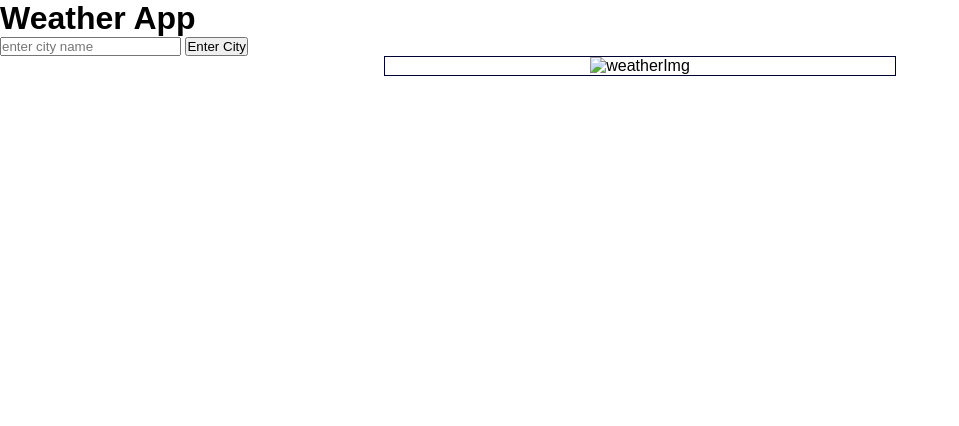
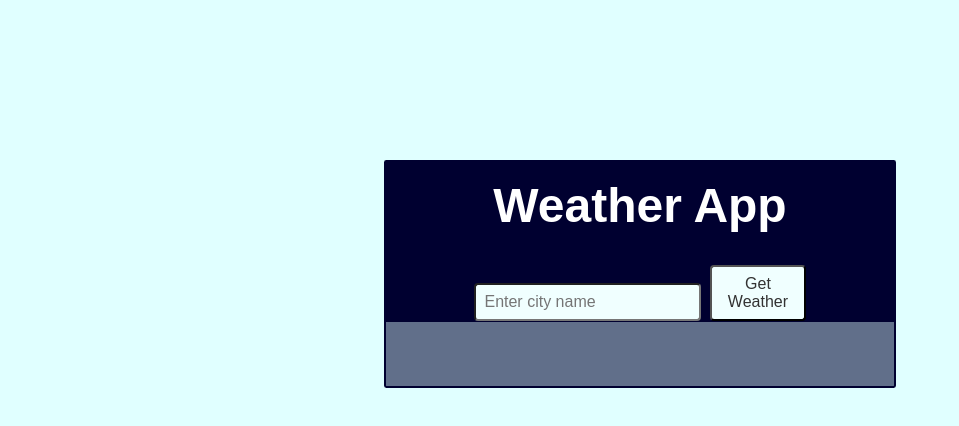
Before and after one commit to shobanamg/weather-app, a plain HTML site: page index.html in a window 1280 px wide. Shown: the whole page, without its empty margins (0-959 px from the left). Drawn offline with Linux system fonts and the light colour scheme.

Commit message:
refactored code

```diff
--- a/index.html
+++ b/index.html
@@ -9,24 +9,22 @@
 </head>
 <body>
 <main class="container">
-    <div class="header">
+    <section class="header">
         <h1>Weather App</h1>
-        <div>
-            <input type="text" id="searchbox" placeholder="enter city name">
-            <button type="submit" class="btn">Enter City</button>
+        <div class="inbut-box">
+            <input type="text" id="searchbox" placeholder="Enter city name">
+            <button type="submit" class="btn">Get Weather</button>
         </div>
-    </div>
-    <div class="weather-container">
+    </section>
+    <section class="weather-container">
         <h2 class="city"></h2>
-
         <h1 class="temperature"></h1>
         <div class="img-box">
-            <div><img src="" id="icon" alt="weatherImg"></div>
+            <img src="" id="icon"/>
             <p class="weather"></p></div>
         <p class="wind"></p>
         <p class="sun-rise-set"></p>
-
-    </div>
+    </section>
 </main>
 <script src="script.js"></script>
 </body>
--- a/script.js
+++ b/script.js
@@ -1,31 +1,30 @@
 const button = document.querySelector(".btn");
 const searchValue = document.querySelector("#searchbox");
+
 const setFunction = () => {
   const cityName = searchValue.value;
   getData(cityName);
 };
 
+const BASE_URL = "https://api.openweathermap.org";
+const API_KEY = "4eeb1d008f71e17389ab9cfdf9790eee";
 const getData = (cityName) => {
-  searchValue.value = "";
-  fetch(
-    `https://api.openweathermap.org/data/2.5/weather?q=${cityName}&appid=4eeb1d008f71e17389ab9cfdf9790eee`
-  )
+  if (searchValue.value === "") {
+    alert("Please enter a valid city name");
+  } else {
+    fetch(`${BASE_URL}/data/2.5/weather?q=${cityName}&appid=${API_KEY}`)
       .then((response) => response.json())
       .then((weather) => {
         console.log(weather);
         const celcius = Math.round(parseFloat(weather.main.temp) - 273.15);
-      const fahrenheit = Math.round(
-        (parseFloat(weather.main.temp) - 273.15) * 1.8 + 32
-      );
-
         document.querySelector(".city").innerHTML = `${weather.name} ,
         ${weather.sys.country}`;
         document.querySelector(".temperature").innerHTML = celcius + "&deg;";
         document.getElementById(
           "icon"
         ).src = `http://openweathermap.org/img/w/${weather.weather[0].icon}.png`;
-      document.querySelector(".weather").innerHTML = weather.weather[0].main;
-
+        document.querySelector(".weather").innerHTML =
+          weather.weather[0].description;
         document.querySelector(
           ".wind"
         ).innerHTML = `wind speed: ${weather.wind.speed} km/h`;
@@ -42,5 +41,8 @@ const getData = (cityName) => {
         })}pm  `;
       })
       .catch((error) => console.log(error));
+  }
+  searchValue.value = "";
 };
+
 button.addEventListener("click", setFunction);
--- a/style.css
+++ b/style.css
@@ -5,18 +5,85 @@
     box-sizing: border-box;
 }
 
-.container{
-    width: 100%;
-    height: 100%;
+body {
+    background-color: lightcyan;
 }
 
-.weather-container{
+.container{
     width: 40%;
     height: 100%;
-    margin: auto;
+    margin: 10rem auto;
     display: flex;
     flex-direction: column;
     justify-content: center;
     align-items: center;
-    border: 1px solid #000030;
+    border: 2px solid #000030;
+    font-size: 1.25rem;
+    border-radius: .15rem;
 }
+
+.header{
+    width: 100%;
+    height: 10rem;
+    background-color: #000030;
+    color: white;
+    text-align: center;
+    font-size: 2rem;
+    font-weight: bold;
+    padding: 1rem;
+}
+
+.inbut-box{
+    margin-top: 1rem;
+}
+
+#searchbox , .btn{
+    margin-top: 1rem;
+    color: #333;
+    font-size: 1rem;
+    padding: .5rem;
+    background-color: azure;
+    border-radius:.25rem;
+}
+
+.btn{
+    width: 20%;
+}
+
+.btn:hover{
+    background-color: darkgoldenrod;
+    color: white;
+}
+
+.weather-container{
+    width: 100%;
+    height: 100%;
+    margin:  auto;
+    padding: 2rem;
+    display: flex;
+    flex-direction: column;
+    justify-content: center;
+    align-items: center;
+    background-color: #00003090;
+    color: white;
+    line-height: 1.5;
+}
+
+.img-box{
+    display: flex;
+    justify-content: space-between;
+    align-items: center;
+  column-gap: 1rem;
+    font-size: 1.5rem;
+    font-weight: 400;
+}
+
+.city{
+    font-size: 2rem;
+    font-weight: bold;
+}
+
+.temperature{
+    font-size: 3rem;
+    font-weight: bold;
+}
```
Lines whose indentation alone changed are shown as unchanged.
